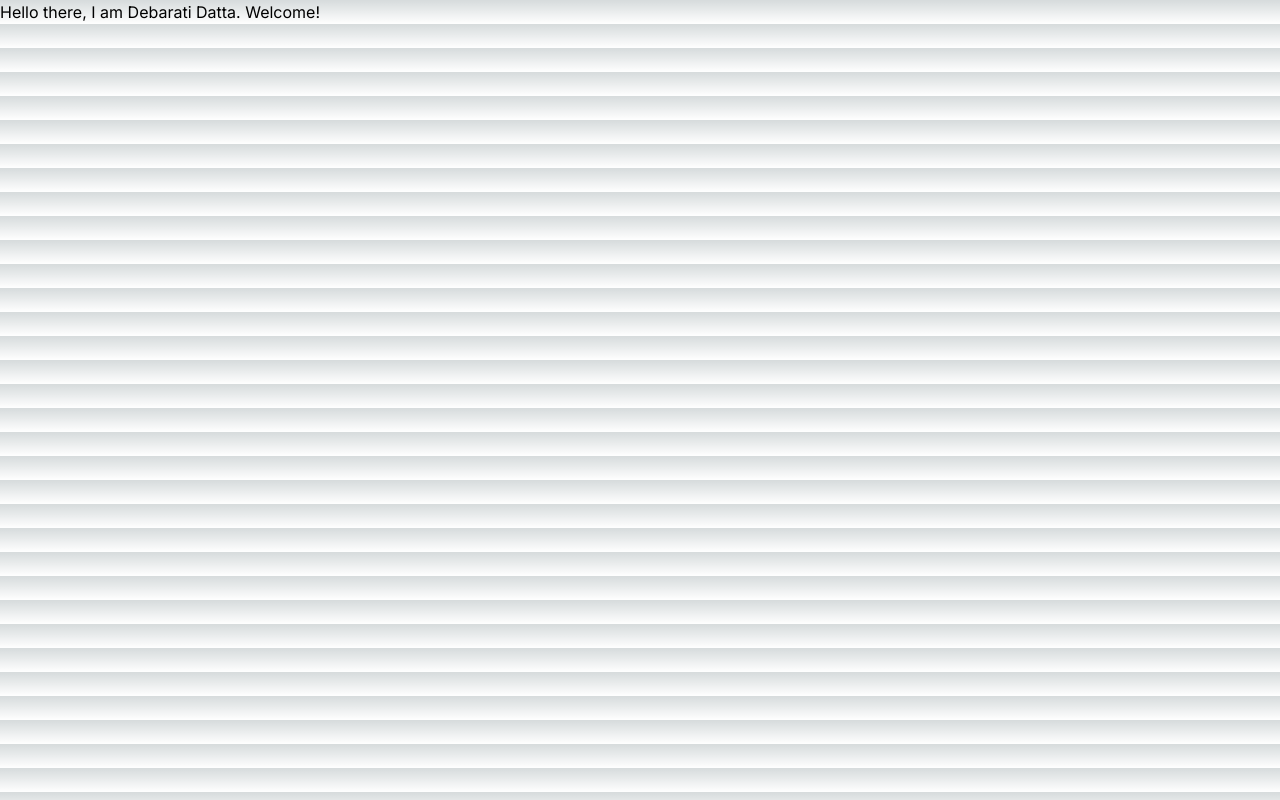
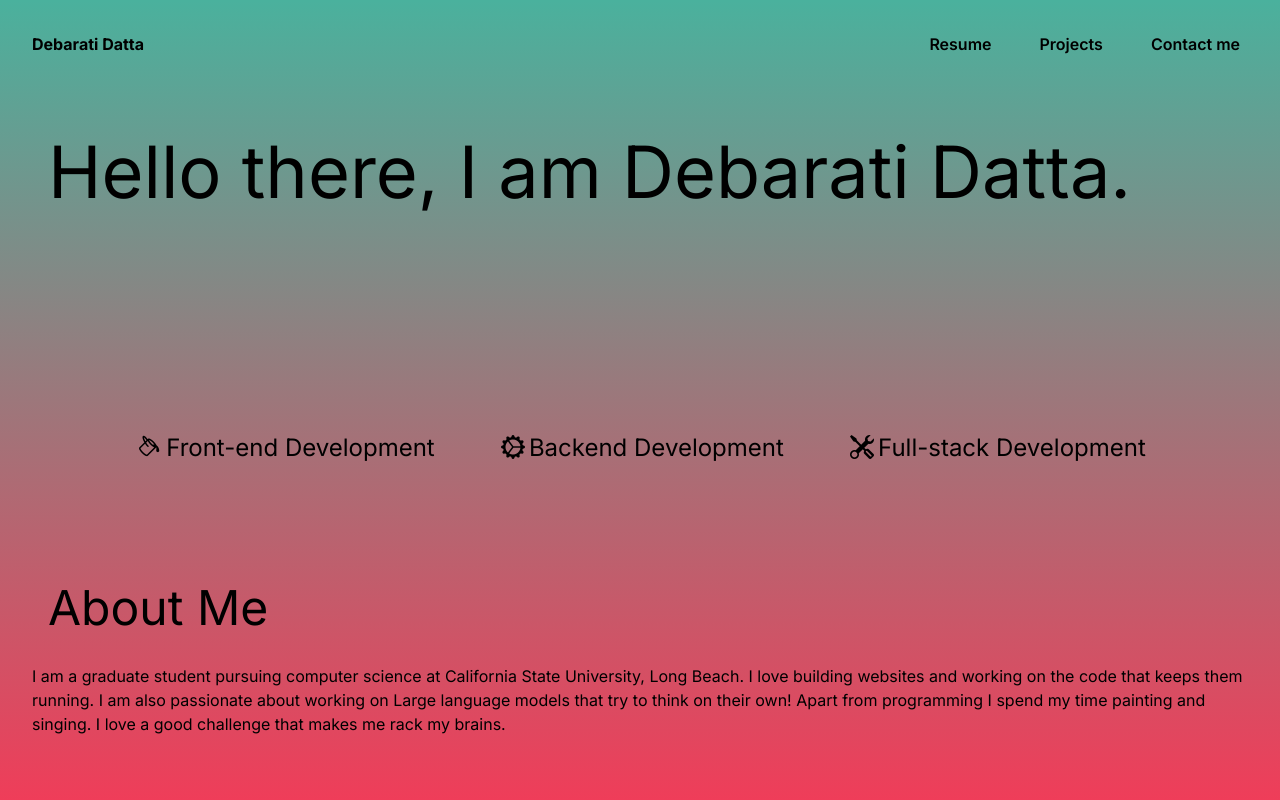
Before and after one commit to DebaratiD/portfolio, a Next.js app: page / in a window 1280 px wide. Built offline with nearby package versions, Linux system fonts and the light colour scheme.

Commit message:
First look

```diff
--- a/app/globals.css
+++ b/app/globals.css
@@ -3,27 +3,32 @@
 @tailwind utilities;
 
 :root {
-  --foreground-rgb: 0, 0, 0;
-  --background-start-rgb: 214, 219, 220;
-  --background-end-rgb: 255, 255, 255;
+  --foreground-color: #000000;
+  --background-start-color: #ef3d59;
+  --background-end-color: #4ab19d;
+  --yellow: #efc958;
+  --red: #ef3d59;
+  --orange: #e17a47;
+  --green: #4ab19d;
+  --blue: #344e5c;
 }
 
 @media (prefers-color-scheme: dark) {
   :root {
-    --foreground-rgb: 255, 255, 255;
-    --background-start-rgb: 0, 0, 0;
-    --background-end-rgb: 0, 0, 0;
+    --foreground-color: #ffffff;
+    --background-start-color: #000000;
+    --background-end-color: #e17a47;
   }
 }
 
 body {
-  color: rgb(var(--foreground-rgb));
-  background: linear-gradient(
+  color: var(--foreground-color);
+   background: linear-gradient(
       to bottom,
       transparent,
-      rgb(var(--background-end-rgb))
+      var(--background-start-color)
     )
-    rgb(var(--background-start-rgb));
+    var(--background-end-color);
 }
 
 @layer utilities {
--- a/app/page.js
+++ b/app/page.js
@@ -1,9 +1,40 @@
-
+import 'bootstrap-icons/font/bootstrap-icons.css';
 
 export default function Home() {
   return (
-    <div>
-      Hello there, I am Debarati Datta. Welcome!
+    <div className="h-screen w-full">
+      <nav className="flex items-center justify-between p-6 lg:px-8" aria-label="Global">
+        <a href="#" className="text-base font-bold leading-6">Debarati Datta</a>
+        <div className="h-10 p-2 hidden lg:flex lg:gap-x-12">
+          <a href="#" className="text-base font-semibold leading-6">Resume</a>
+          <a href="#" className="text-base font-semibold leading-6">Projects</a>
+          <a href="#" className="text-base font-semibold leading-6">Contact me</a>
+        </div>
+      </nav>
+      <section>
+        <div className="w-full h-full p-4">
+          <div className="m-8 text-7xl align-top h-[30vh]">
+            Hello there, I am Debarati Datta.
+          </div>
+          <div className="m-12 px-4">
+            <ul className="text-2xl list flex items-center justify-evenly">
+              <li className="p-2"><span className='px-1'><i className="bi bi-paint-bucket"></i></span>Front-end Development</li>
+              <li className="p-2"><span className='px-1'> <i className="bi bi-gear-wide-connected"></i></span>Backend Development</li>
+              <li className="p-2"><span className='px-1'><i className="bi bi-tools"></i></span>Full-stack Development</li>
+            </ul>
+          </div>
+        </div>
+      </section>
+      <section>
+      <div className="w-full h-full p-4">
+          <div className="m-8 text-5xl">
+            About Me
+          </div>
+          <div className="m-4 mt-8">
+            <p>I am a graduate student pursuing computer science at California State University, Long Beach. I love building websites and working on the code that keeps them running. I am also passionate about working on Large language models that try to think on their own! Apart from programming I spend my time painting and singing. I love a good challenge that makes me rack my brains.</p>
+          </div>
+        </div>
+      </section>
     </div>
   );
 }
```
Also changed, not shown: package.json (+6 -5 lines).
